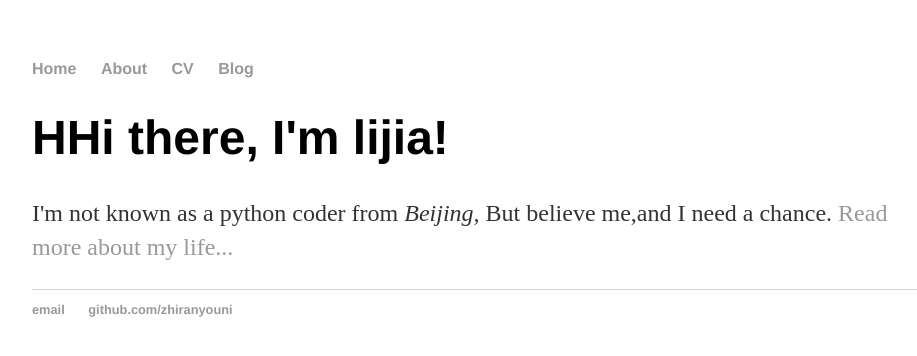
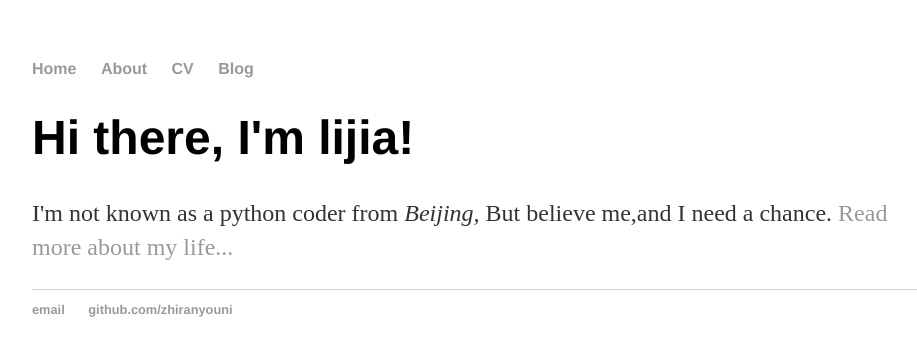
Before and after one commit to zhiranyouni/zhiranyouni.github.io, a Jekyll site: the page built from index.html, in a window 1280 px wide. Shown: the top 356 px of the page, without its empty margins (160-1077 px from the left). Built offline with Jekyll 4.4.1, drawn with Linux system fonts in a browser that asks for light colours.

Commit message:
Update index.html

```diff
--- a/index.html
+++ b/index.html
@@ -3,6 +3,6 @@ layout: default
 title: Hello,World.
 ---
 <div class="blurb">
-	<h1>HHi there, I'm lijia!</h1>
+	<h1>Hi there, I'm lijia!</h1>
 	<p>I'm not known as a python coder from <em>Beijing,</em> But believe me,and I need a chance. <a href="/about">Read more about my life...</a></p>
 </div><!-- /.blurb -->
```
